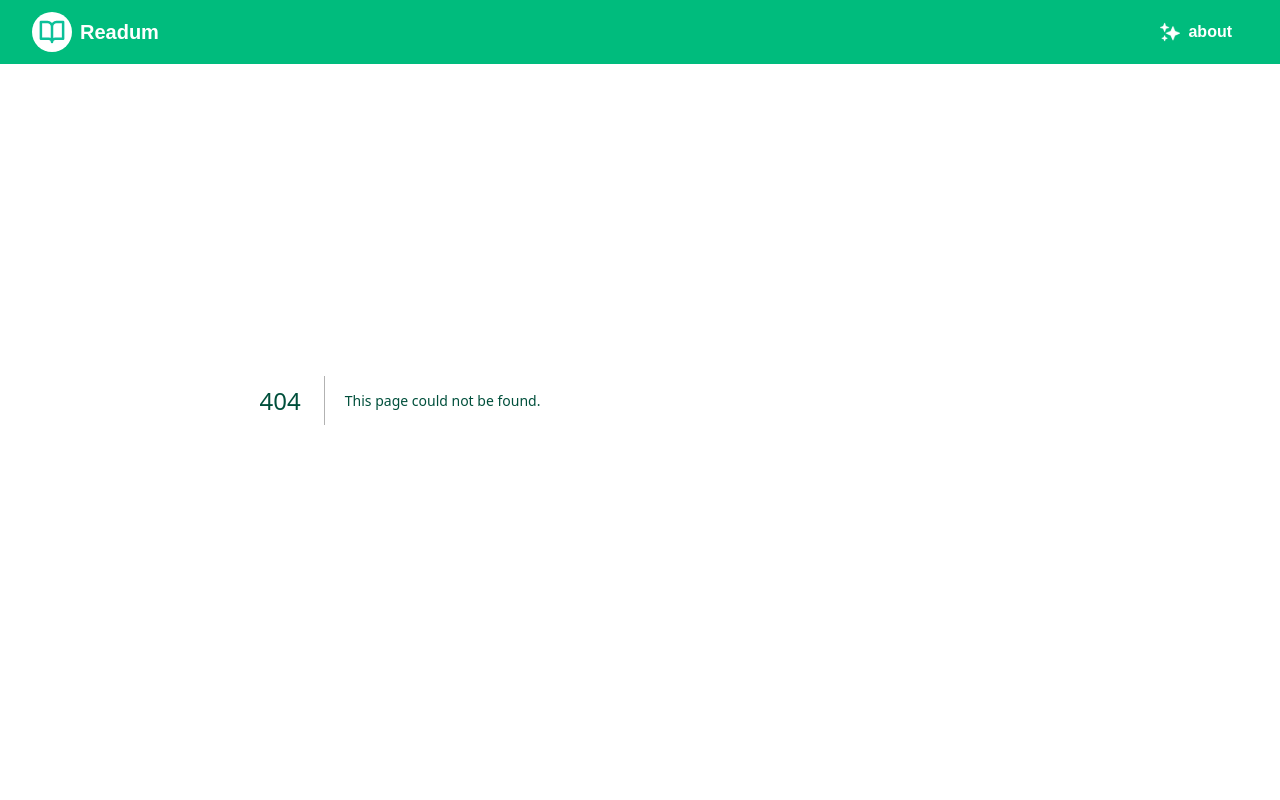
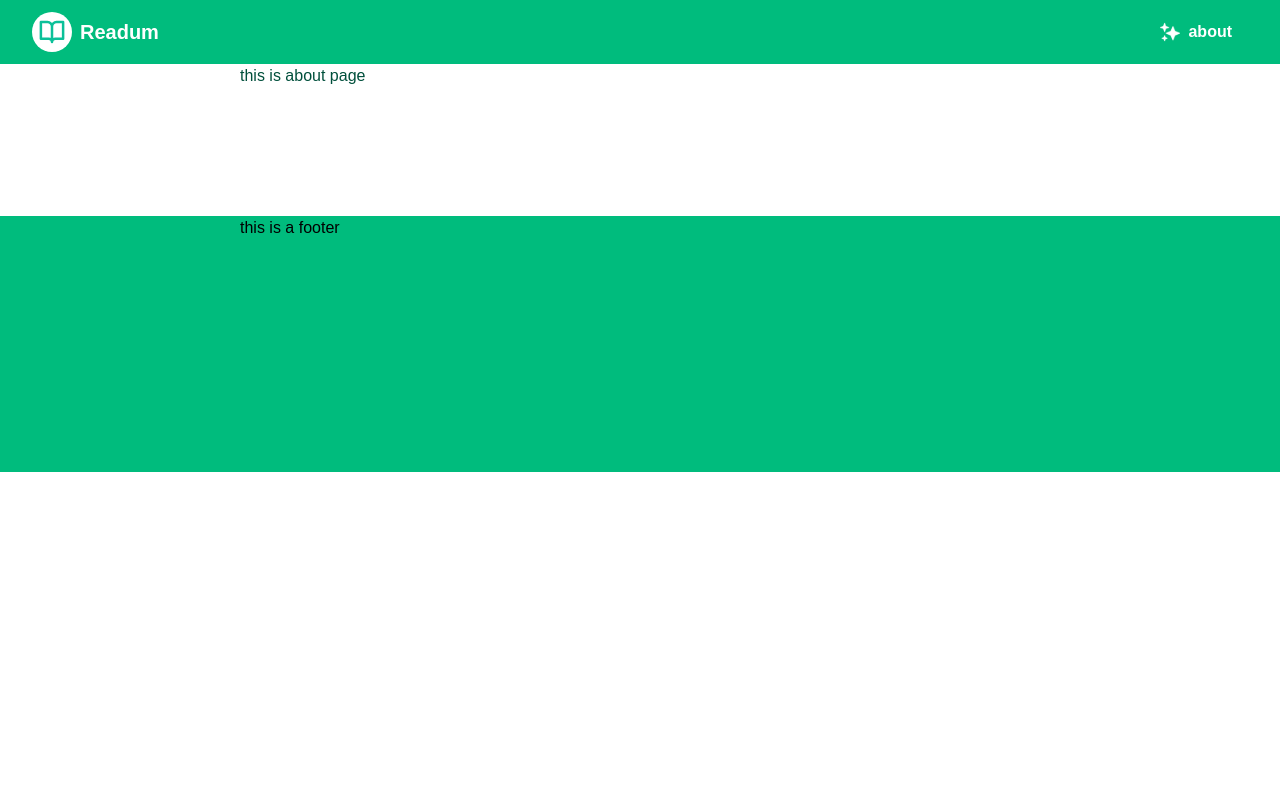
Before and after one commit to Hiroto0706/Readum, a Next.js app in the folder frontend/: page /about in a window 1280 px wide. Before the commit this address had no page. Shown: the top 800 px of the page. Built offline with nearby package versions, Linux system fonts and the light colour scheme.

Commit message:
[fix]  fix chores

```diff
--- /dev/null
+++ b/frontend/src/app/about/page.tsx
@@ -0,0 +1,3 @@
+export default function Page() {
+  return <>this is about page</>;
+}
--- a/frontend/src/app/layout.tsx
+++ b/frontend/src/app/layout.tsx
@@ -18,7 +18,7 @@ export default function RootLayout({
       <body className="max-w-[800px] mx-auto">
         <Header />
 
-        <main className="text-emerald-900 mb-32">{children}</main>
+        <main className="text-emerald-900 mt-16 mb-32">{children}</main>
 
         <Footer />
       </body>
--- a/frontend/src/components/footer/index.tsx
+++ b/frontend/src/components/footer/index.tsx
@@ -2,7 +2,7 @@ import React from "react";
 
 export const Footer: React.FC = () => {
   return (
-    <footer className="h-64 bg-emerald-600 w-full absolute  left-0">
+    <footer className="h-64 bg-emerald-500 w-full absolute  left-0">
       <div className="max-w-[800px] mx-auto">this is a footer</div>
     </footer>
   );
--- a/frontend/src/components/header/index.tsx
+++ b/frontend/src/components/header/index.tsx
@@ -5,10 +5,10 @@ import Link from "next/link";
 export const Header: React.FC = () => {
   return (
     <header className="bg-emerald-500 h-16 w-full flex items-center justify-between px-2 md:px-8 absolute top-0 left-0">
-      <div className="flex items-center">
+      <Link href="/" className="flex items-center cursor-pointer">
         <Image src="/icons/icon.svg" alt="Readum logo" width={40} height={40} />
         <span className="text-white text-xl font-bold ml-2">Readum</span>
-      </div>
+      </Link>
 
       <Link
         href="/about"
--- a/frontend/src/features/quiz-form/components/description/index.tsx
+++ b/frontend/src/features/quiz-form/components/description/index.tsx
@@ -3,8 +3,7 @@ import React from "react";
 export const Description: React.FC = () => {
   return (
     <>
-      {/* mt-16はHeader分の高さ */}
-      <section className="mt-16 py-2 md:py-8">
+      <section className="py-2 md:py-8">
         <div className="text-left my-4 md:my-8 max-w-[800px] mx-auto px-2">
           <div className="mb-2 md:flex md:items-baseline">
             <h2 className="text-7xl font-bold text-emerald-500 inline-block">
--- a/frontend/src/features/quiz-form/components/error-message/index.tsx
+++ b/frontend/src/features/quiz-form/components/error-message/index.tsx
@@ -8,8 +8,8 @@ export const ErrorMessage: React.FC<Props> = ({ error }) => {
   return (
     <>
       {error && (
-        <div className="bg-red-100 border border-red-400 text-red-700 px-4 py-3 rounded mb-4">
-          {error}
+        <div className="bg-red-100 border border-red-400 text-red-700 px-4 py-3 rounded mb-4 break-words">
+          🚨 {error}
         </div>
       )}
     </>
--- a/frontend/src/features/quiz-form/index.tsx
+++ b/frontend/src/features/quiz-form/index.tsx
@@ -8,9 +8,7 @@ import { InputForm } from "@/features/quiz-form/components/input-form";
 import { ErrorMessage } from "@/features/quiz-form/components/error-message";
 
 export const QuizForm: React.FC = () => {
-  const [error, setError] = useState("");
-  const [quizResponse, setQuizResponse] = useState<QuizResponse | null>(null);
-
+  const [error, setError] = useState(""); const [quizResponse, setQuizResponse] = useState<QuizResponse | null>(null);
   // 回答と採点結果の状態
   const [userAnswers, setUserAnswers] = useState<Record<number, string>>({});
   const [isSubmitted, setIsSubmitted] = useState(false);
```
